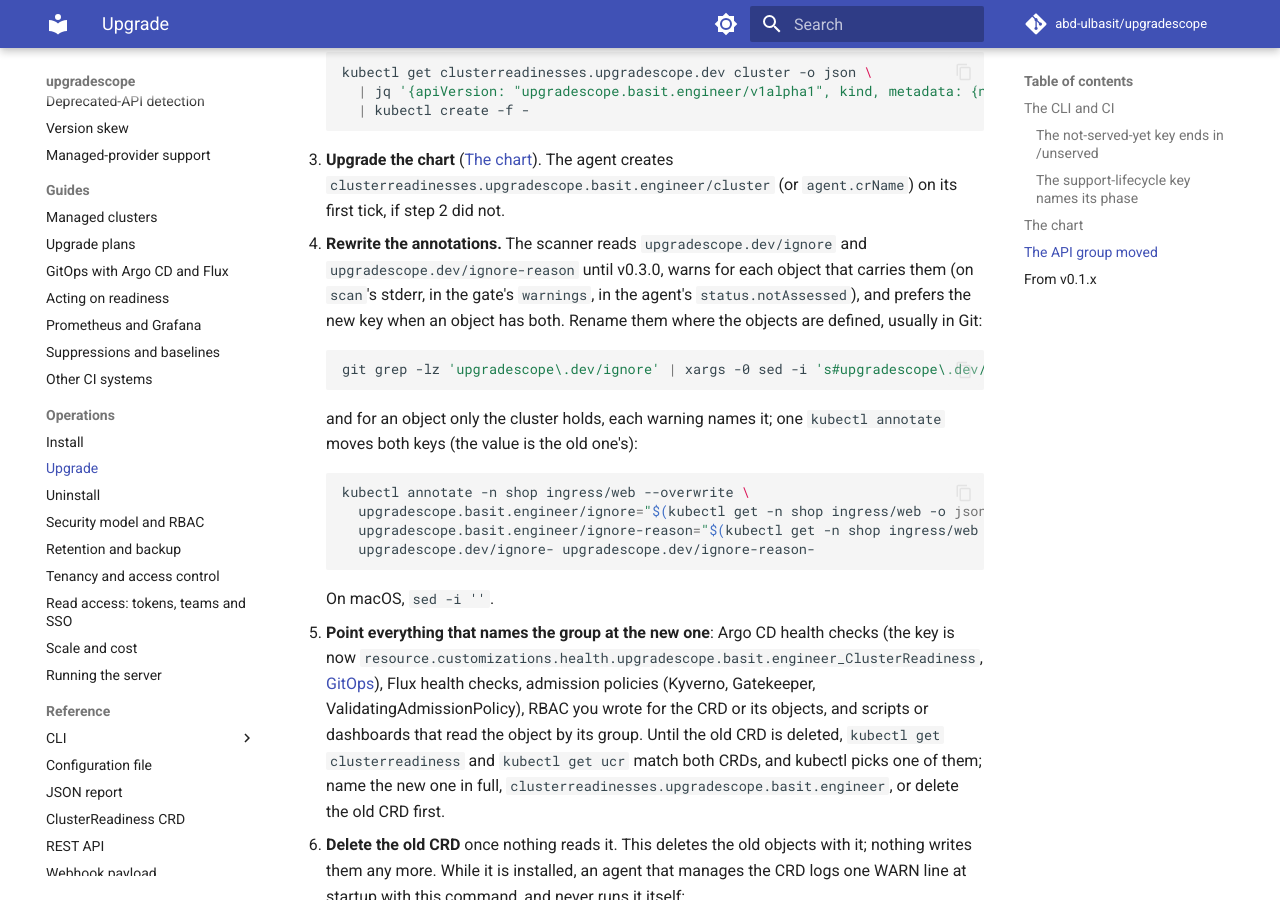
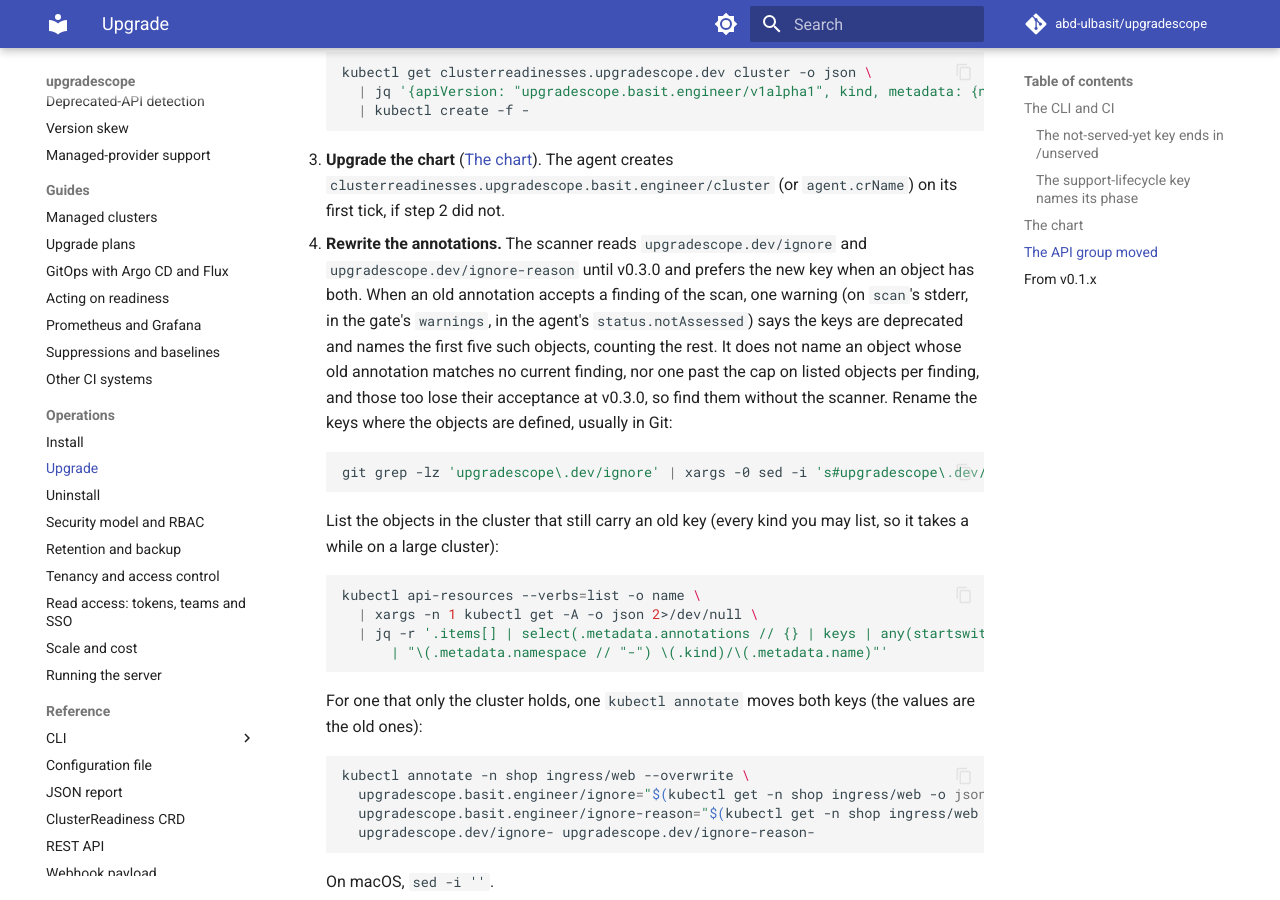
Before and after one commit to abd-ulbasit/upgradescope, an MkDocs documentation site: the page built from docs/operations/upgrade.md, in a window 1280 px wide and 900 px high, scrolled down 7997 px. Built offline with MkDocs 1.6.1 and Material for MkDocs 9.7.7, drawn with Linux system fonts in a browser that asks for light colours; comment, search, counter and statistics services are not loaded.

Commit message:
docs(upgrade): one deprecation warning, and how to find old keys without the scanner
The warning names only objects whose old annotation accepts a finding
of the scan, at most five, so an object with old keys and no current
finding, or past the per-finding cap, is never named. Say so, and give
a kubectl and jq listing of every object that still carries an old key.
Pin the agent's get on the old CRD in the chart RBAC test.

Refs #68

Co-Authored-By: Claude Fable 5 <noreply@anthropic.com>

````diff
--- a/docs/operations/upgrade.md
+++ b/docs/operations/upgrade.md
@@ -419,17 +419,32 @@ per cluster.
 
 4. **Rewrite the annotations.** The scanner reads
    `upgradescope.dev/ignore` and `upgradescope.dev/ignore-reason` until
-   v0.3.0, warns for each object that carries them (on `scan`'s stderr,
-   in the gate's `warnings`, in the agent's `status.notAssessed`), and
-   prefers the new key when an object has both. Rename them where the
-   objects are defined, usually in Git:
+   v0.3.0 and prefers the new key when an object has both. When an old
+   annotation accepts a finding of the scan, one warning (on `scan`'s
+   stderr, in the gate's `warnings`, in the agent's `status.notAssessed`)
+   says the keys are deprecated and names the first five such objects,
+   counting the rest. It does not name an object whose old annotation
+   matches no current finding, nor one past the cap on listed objects
+   per finding, and those too lose their acceptance at v0.3.0, so find
+   them without the scanner. Rename the keys where the objects are
+   defined, usually in Git:
 
     ```sh
     git grep -lz 'upgradescope\.dev/ignore' | xargs -0 sed -i 's#upgradescope\.dev/ignore#upgradescope.basit.engineer/ignore#g'
     ```
 
-    and for an object only the cluster holds, each warning names it; one
-    `kubectl annotate` moves both keys (the value is the old one's):
+    List the objects in the cluster that still carry an old key (every
+    kind you may list, so it takes a while on a large cluster):
+
+    ```sh
+    kubectl api-resources --verbs=list -o name \
+      | xargs -n 1 kubectl get -A -o json 2>/dev/null \
+      | jq -r '.items[] | select(.metadata.annotations // {} | keys | any(startswith("upgradescope.dev/")))
+          | "\(.metadata.namespace // "-") \(.kind)/\(.metadata.name)"'
+    ```
+
+    For one that only the cluster holds, one `kubectl annotate` moves
+    both keys (the values are the old ones):
 
     ```sh
     kubectl annotate -n shop ingress/web --overwrite \
````
Also changed, not shown: 1 other file.
